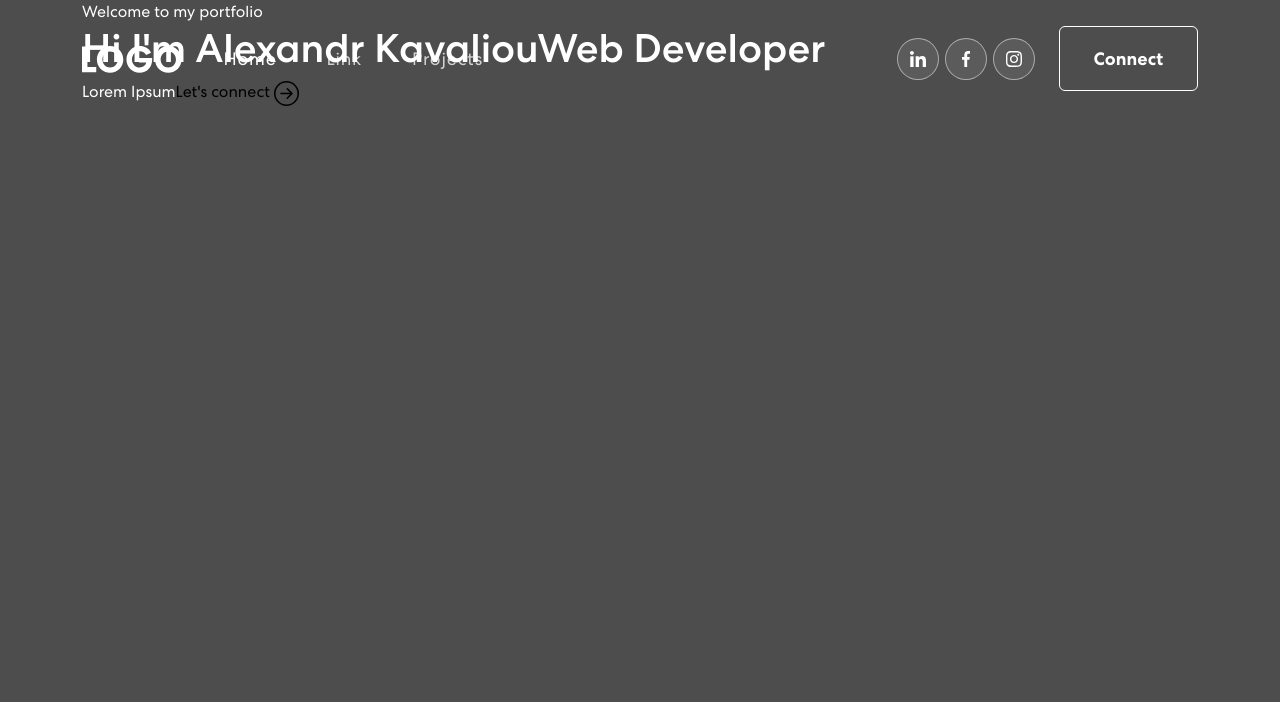
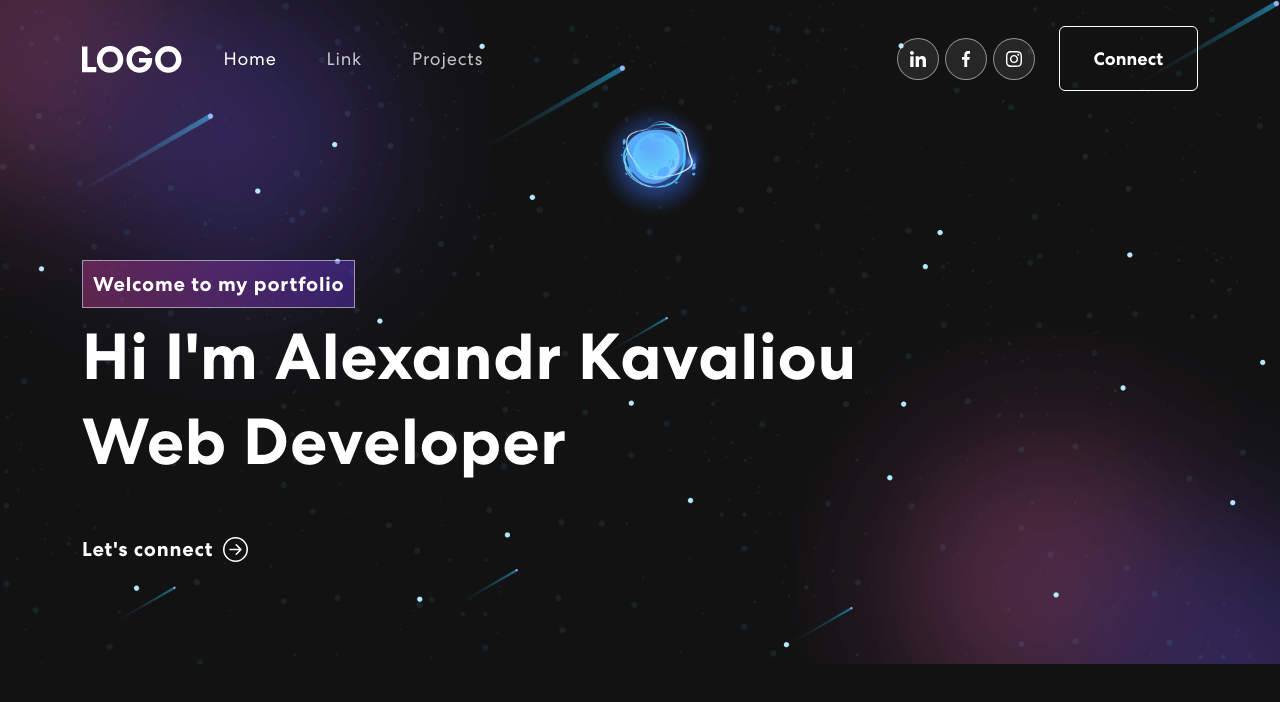
Before and after one commit to KavaliouAlexandr/Portfolio-WebSite, a React (Create React App) app in the folder portfolio-website/: page / in a window 1280 px wide. Shown: the top 702 px of the page. Built offline with nearby package versions, Linux system fonts and the light colour scheme.

Commit message:
CSS Baner

```diff
--- a/portfolio-website/src/App.css
+++ b/portfolio-website/src/App.css
@@ -31,7 +31,7 @@
   font-weight: 400;
   overflow-x: hidden;
   position: relative;
-  background-color: #4d4d4d !important;
+  background-color: #121212 !important;
   color: #fff !important;
   font-family: 'Centra', sans-serif !important;
 }
@@ -231,3 +231,73 @@
 nav.navbar .navbar-toggler[aria-expanded="true"] .navbar-toggler-icon {
 	border-color: transparent;
 }
+
+/* Banner */
+.banner {
+  margin-top: 0;
+  padding: 260px 0 100px 0;
+  background-image: url('./assets/img/banner-bg.png');
+  background-position: top center;
+  background-size: cover;
+  background-repeat: no-repeat;
+}
+.banner .tagline {
+  font-weight: 700;
+  letter-spacing: 0.8px;
+  padding: 8px 10px;
+  background: linear-gradient(90.21deg, rgba(170, 54, 124, 0.5) -5.91%, rgba(74, 47, 189, 0.5) 111.58%);
+  border: 1px solid rgba(255, 255, 255, 0.5);
+  font-size: 20px;
+  margin-bottom: 16px;
+  display: inline-block;
+}
+.banner h1 {
+  font-size: 65px;
+  font-weight: 700;
+  letter-spacing: 0.8px;
+  line-height: 1;
+  margin-bottom: 20px;
+  display: block;
+}
+.banner p {
+  color: #B8B8B8;
+  font-size: 18px;
+  letter-spacing: 0.8px;
+  line-height: 1.5em;
+  width: 96%;
+}
+.banner button {
+  color: #fff;
+  font-weight: 700;
+  font-size: 20px;
+  margin-top: 60px;
+  letter-spacing: 0.8px;
+  display: flex;
+  align-items: center;
+}
+.banner button svg {
+  font-size: 25px;
+  margin-left: 10px;
+  transition: 0.3s ease-in-out;
+  line-height: 1;
+}
+.banner button:hover svg {
+  margin-left: 25px;
+}
+.banner img {
+  animation: updown 3s linear infinite;
+}
+@keyframes updown {
+    0% {
+        transform: translateY(-20px);
+    }
+    50% {
+        transform: translateY(20px);
+    }
+    100% {
+        transform: translateY(-20px);
+    }
+}
+.txt-rotate > .wrap {
+  border-right: 0.08em solid #666;
+}
--- a/portfolio-website/src/components/Banner.js
+++ b/portfolio-website/src/components/Banner.js
@@ -48,10 +48,10 @@
     return(
         <section className="banner" id="home">
             <Container className="align-items-center">
-                <span className="tagline">Welcome to my portfolio</span>
-                <h1>{`Hi I'm Alexandr Kavaliou`}<span className="wrap">{text}</span></h1>
-                <p1>Lorem Ipsum</p1>
-                <button onClick={() => console.log('connect')}>Let's connect <ArrowRightCircle size={25} /></button>
+                <span className="tagline">Welcome to my portfolio </span>
+                <h1>{`Hi I'm Alexandr Kavaliou`}</h1>
+                <h1><span className="wrap">{text}</span></h1>
+                <button onClick={() => console.log('connect')}>Let's connect<ArrowRightCircle size={25} /></button>
             </Container>
         </section>
     )
```
